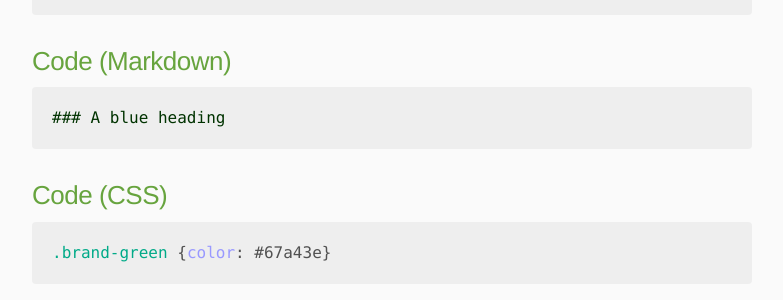
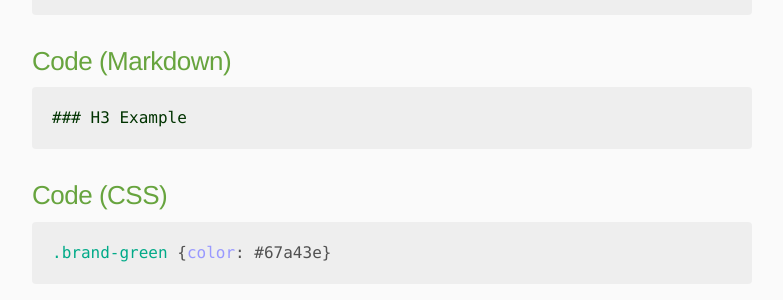
Before and after one commit to markthelefty/markthelefty.github.io, a Jekyll site: the page built from _posts/2018-07-30-theme-style-guide.markdown, in a window 1280 px wide. Shown: the part 4574-4874 px from the top of the page, without its empty margins (248-1031 px from the left). Built offline with Jekyll 4.4.1, drawn with Linux system fonts in a browser that asks for light colours; some web fonts are replaced; our own code applies the rules of GitHub Pages for plain Markdown files.

Commit message:
Updated Theme Style Guide

````diff
--- a/_posts/2018-07-30-theme-style-guide.markdown
+++ b/_posts/2018-07-30-theme-style-guide.markdown
@@ -112,7 +112,7 @@ Inline `code` has `back-ticks around` it.
 
 ### Code (Markdown)
 ```markdown
-### A blue heading
+### H3 Example
 ```
 
 ### Code (CSS)
````
